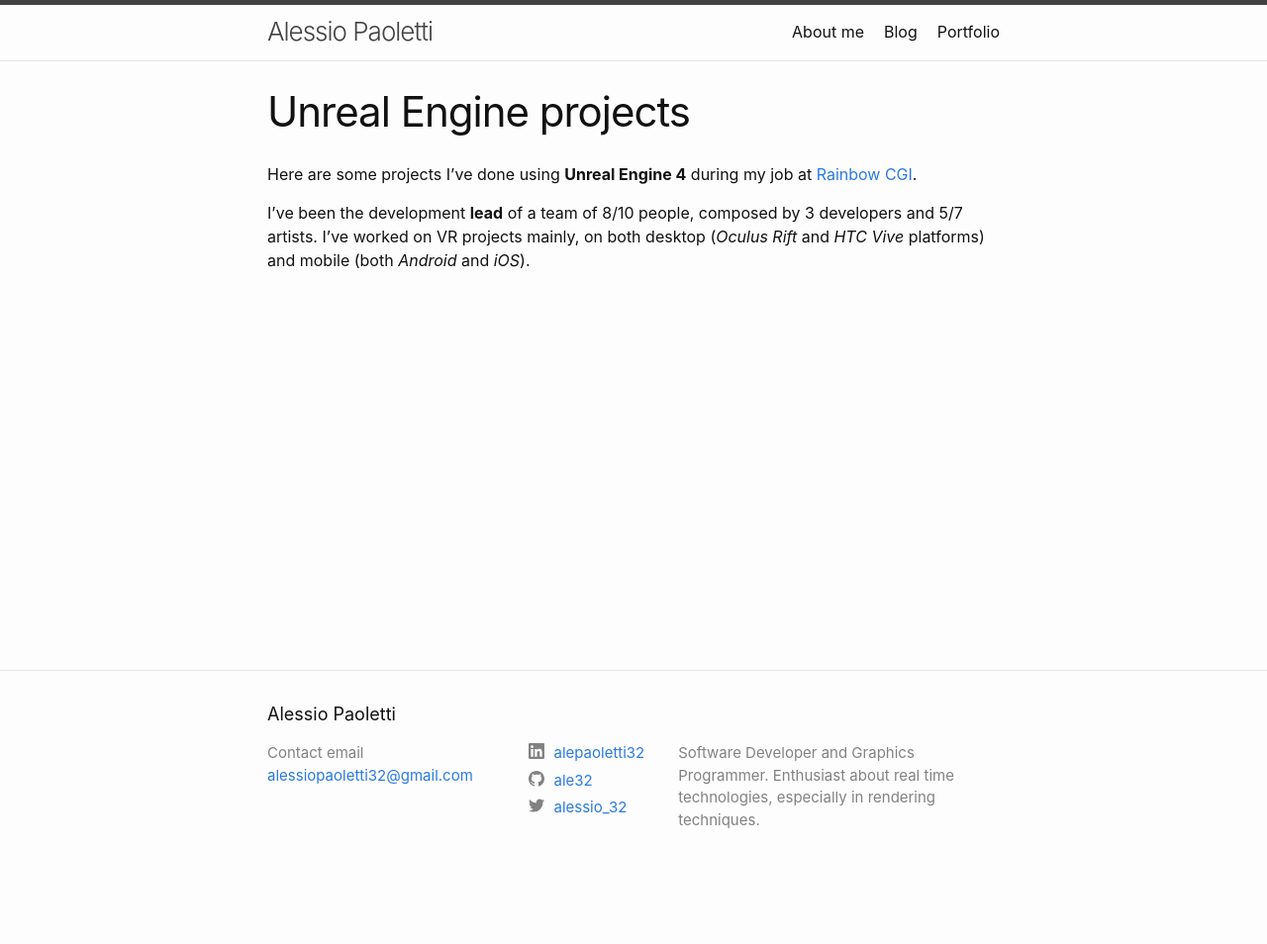
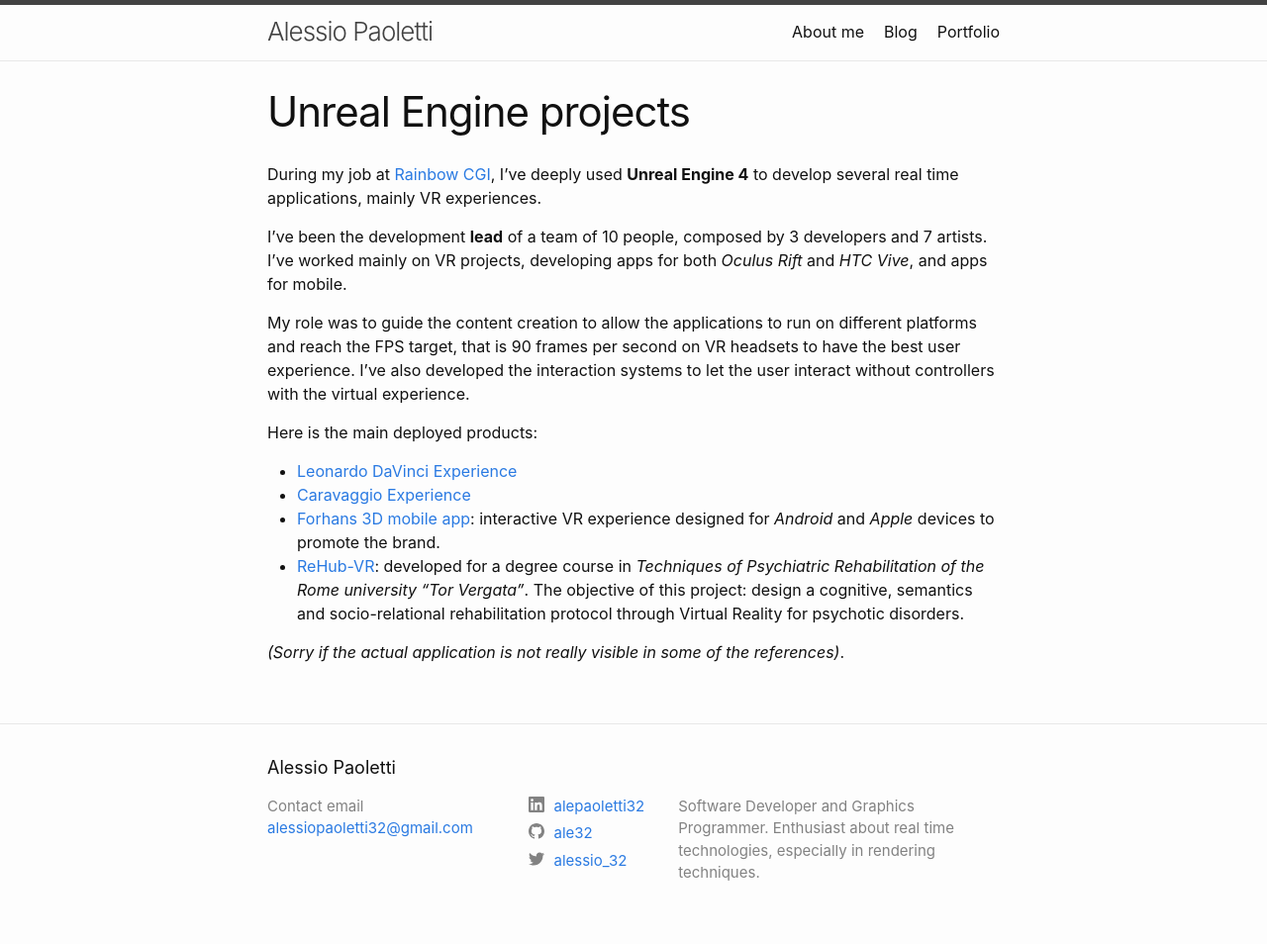
Before and after one commit to Ale32/ale32.github.io, a Jekyll site: the page built from portfolio/_posts/2020-01-02-ue4-projects.md, in a window 1280 px wide. Shown: the whole page at 99% size. Built offline with Jekyll 4.4.1, drawn with Linux system fonts in a browser that asks for light colours; before the commit the page ends 900 px from its top, so only the background shows below that.

Commit message:
Updated portfolio sections.

```diff
--- a/portfolio/_posts/2020-01-02-ue4-projects.md
+++ b/portfolio/_posts/2020-01-02-ue4-projects.md
@@ -1,13 +1,24 @@
 ---
 layout:     portfolio-post
 title:      Unreal Engine projects
-subtitle:   List of projects I've done, mainly VR experiences, focusing on graphics and performance to let the applications run on different platforms, from HTC Vive to Google Cardboard.
+subtitle:   "Projects I've done using Unreal Engine 4. I've developed mainly VR experiences, focusing on graphics quality and performance to let the applications run on different platforms, from desktop to mobile devices (HTC Vive - Google Cardboard)."
 permalink:  /portfolio/unrealengine_projects
 date:       2020-01-02 11:00:00 +0100
 category:   portfolio
-thumbnail:
+thumbnail:  /images/portfolio/unreal_engine.jpg
 ---
 
-Here are some projects I've done using **Unreal Engine 4** during my job at [Rainbow CGI](https://www.rbw-cgi.it/en/home/).
+During my job at [Rainbow CGI](https://www.rbw-cgi.it/en/home/), I've deeply used **Unreal Engine 4** to develop several real time applications, mainly VR experiences.
 
-I've been the development **lead** of a team of 8/10 people, composed by 3 developers and 5/7 artists. I've worked on VR projects mainly, on both desktop (*Oculus Rift* and *HTC Vive* platforms) and mobile (both *Android* and *iOS*).
+I've been the development **lead** of a team of 10 people, composed by 3 developers and 7 artists. I've worked mainly on VR projects, developing apps for both *Oculus Rift* and *HTC Vive*, and apps for mobile.
+
+My role was to guide the content creation to allow the applications to run on different platforms and reach the FPS target, that is 90 frames per second on VR headsets to have the best user experience. I've also developed the interaction systems to let the user interact without controllers with the virtual experience.
+
+Here is the main deployed products:
+
+- [Leonardo DaVinci Experience](http://www.lavenaria.it/it/mostre/leonardo-genio-mito)
+- [Caravaggio Experience](https://www.arteinworld.com/caravaggio-experience-a-torino-la-mostra-multimediale-delle-opere-del-merisi/)
+- [Forhans 3D mobile app](https://play.google.com/store/apps/details?id=com.rainbowcgi.UragmeEng): interactive VR experience designed for *Android* and *Apple* devices to promote the brand.
+- [ReHub-VR](https://www.idego.it/virtual-reality/rehub-vr/): developed for a degree course in *Techniques of Psychiatric Rehabilitation of the Rome university “Tor Vergata”*. The objective of this project: design a cognitive, semantics and socio-relational rehabilitation protocol through Virtual Reality for psychotic disorders.
+
+*(Sorry if the actual application is not really visible in some of the references)*.
```
Also changed, not shown: _layouts/home-portfolio.html (+7 -1 lines), portfolio/_posts/2020-01-01-cg-pipeline-tools.md (+2 -2 lines), portfolio/_posts/2020-01-04-raytracer.md (deleted, +0 -23 lines), portfolio/_posts/2020-01-05-graphics-and-rendering.md (+71 -4 lines).
